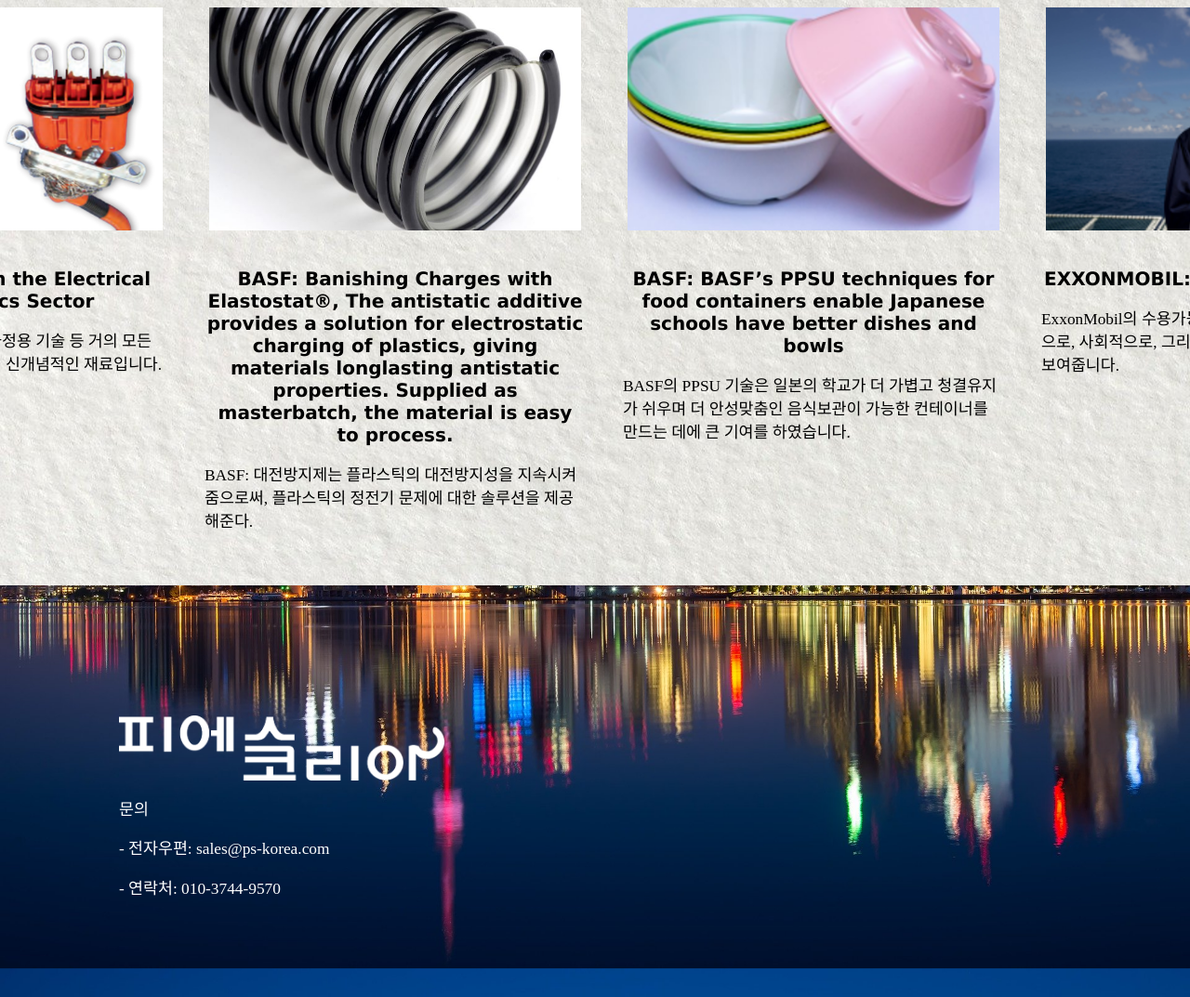
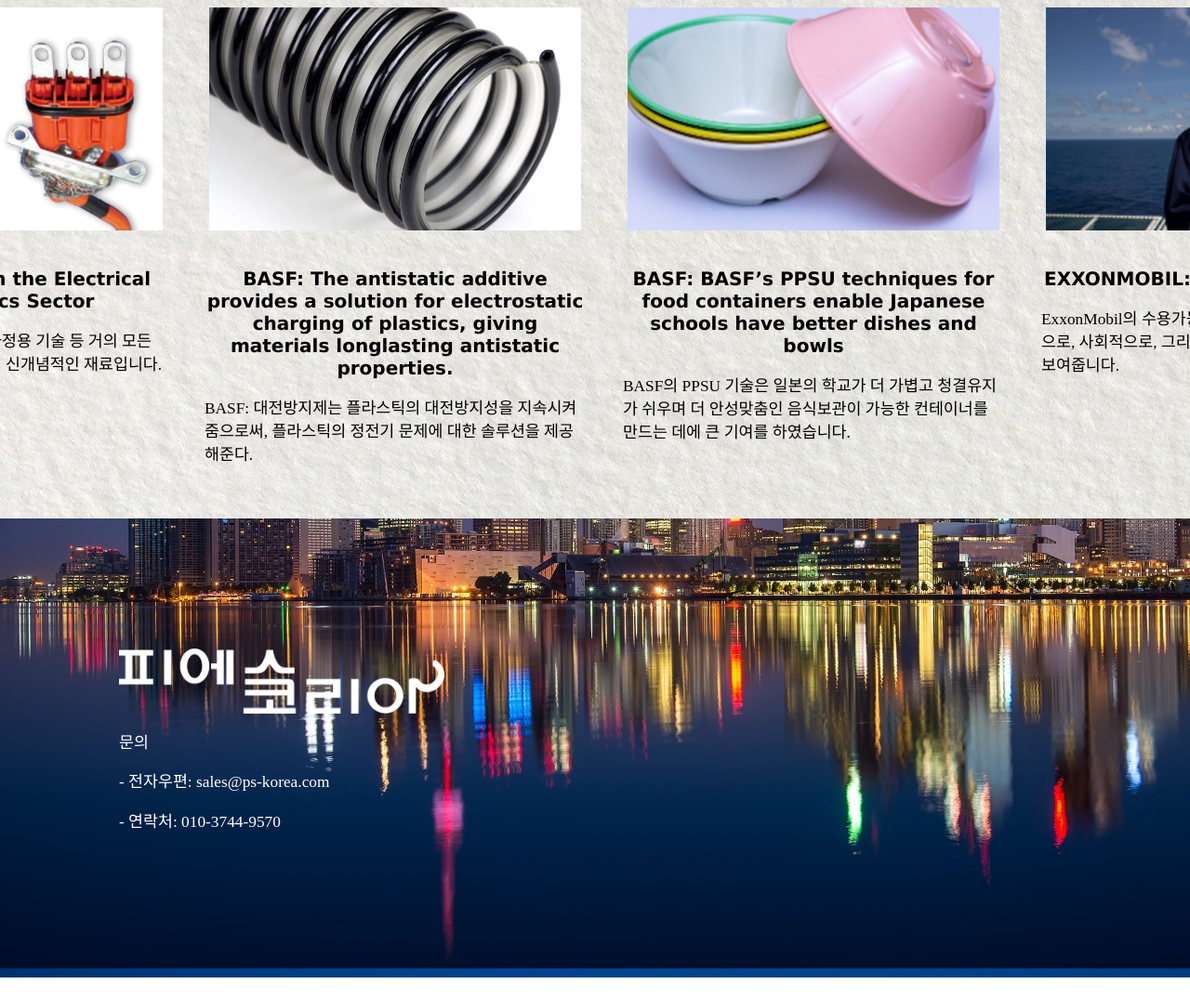
Before and after one commit to ps-korea/home, a plain HTML site: page index.html in a window 1280 px wide. Shown: the part 4651-5724 px from the top of the page at 93% size. Drawn offline with Linux system fonts and the light colour scheme.

Commit message:
20210120-2

```diff
--- a/index.html
+++ b/index.html
@@ -753,13 +753,13 @@
                                 <img src="/img/n2.jpeg" width="400" height="240">
                             </a>
                             <h2>
-                                BASF:   Banishing Charges with Elastostat®, The antistatic additive provides a solution for electrostatic charging of plastics, giving materials longlasting antistatic properties. Supplied as masterbatch, the material is easy to process.
+                                BASF:   The antistatic additive provides a solution for electrostatic charging of plastics, giving materials longlasting antistatic properties.
                             </h2>
                             <p lang="kr" class="lang">
                                BASF: 대전방지제는 플라스틱의 대전방지성을 지속시켜줌으로써, 플라스틱의 정전기 문제에 대한 솔루션을 제공해준다.
                             </p>
                             <p lang="en" class="lang">
-                                To respond to numerous requests, Dupont has teamed up with global companies to produce new products that have never been made before which were Dupont's hand sanitizer.
+                                The antistatic additive provides a solution for electrostatic charging of plastics, giving materials longlasting antistatic properties. Supplied as masterbatch, the material is easy to process.
                             </p>
                         </div>
                         <div class="news c" id="news_c">
```
